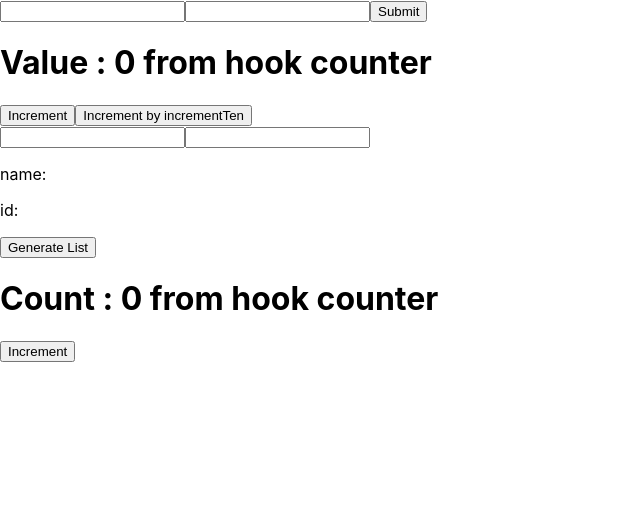
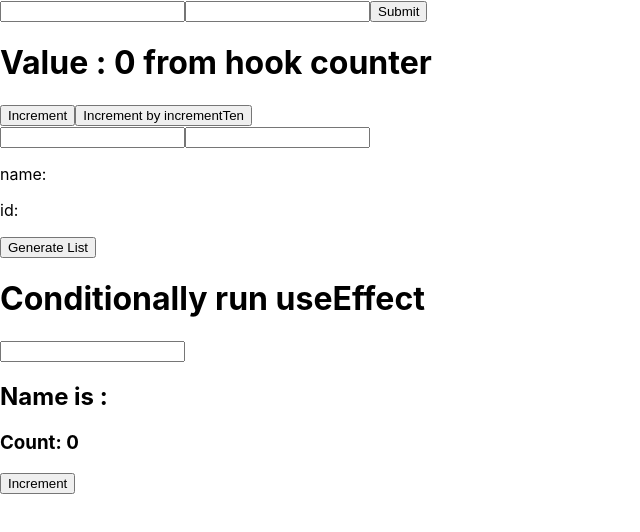
Before and after one commit to 1ibrahimtsc/prac-reactjs, a React (Create React App) app: page / in a window 1280 px wide. Shown: the top 532 px of the page, without its empty margins (0-640 px from the left). Built offline with nearby package versions, Linux system fonts and the light colour scheme.

Commit message:
useEffect run conditionally

```diff
--- a/src/components/UseEffectFunction.jsx
+++ b/src/components/UseEffectFunction.jsx
@@ -2,15 +2,22 @@ import React, { useState, useEffect } from 'react';
 
 const UseEffectFunction = ()=> {
     const [count, setCount] = useState(0)
+    const [name, setName] = useState("")
+
 
     useEffect(()=>{
+        console.log("useEffect Run")
         document.title = `count ${count}`
-    })
+    }, [count])
 
     return(
         <div>
-            <h1> Count : {count} from hook counter </h1>
-            <button onClick={()=> setCount(count + 1)  } >Increment</button>
+            <h1> Conditionally run useEffect </h1>
+            <input type="text" value={name} onChange={e => setName(e.target.value)} />
+            <h2>Name is : {name}</h2>
+            <h3>Count: {count}</h3>
+            <button onClick={()=> setCount(count + 2)}>Increment</button>
+
         </div>
     )
 }
```
